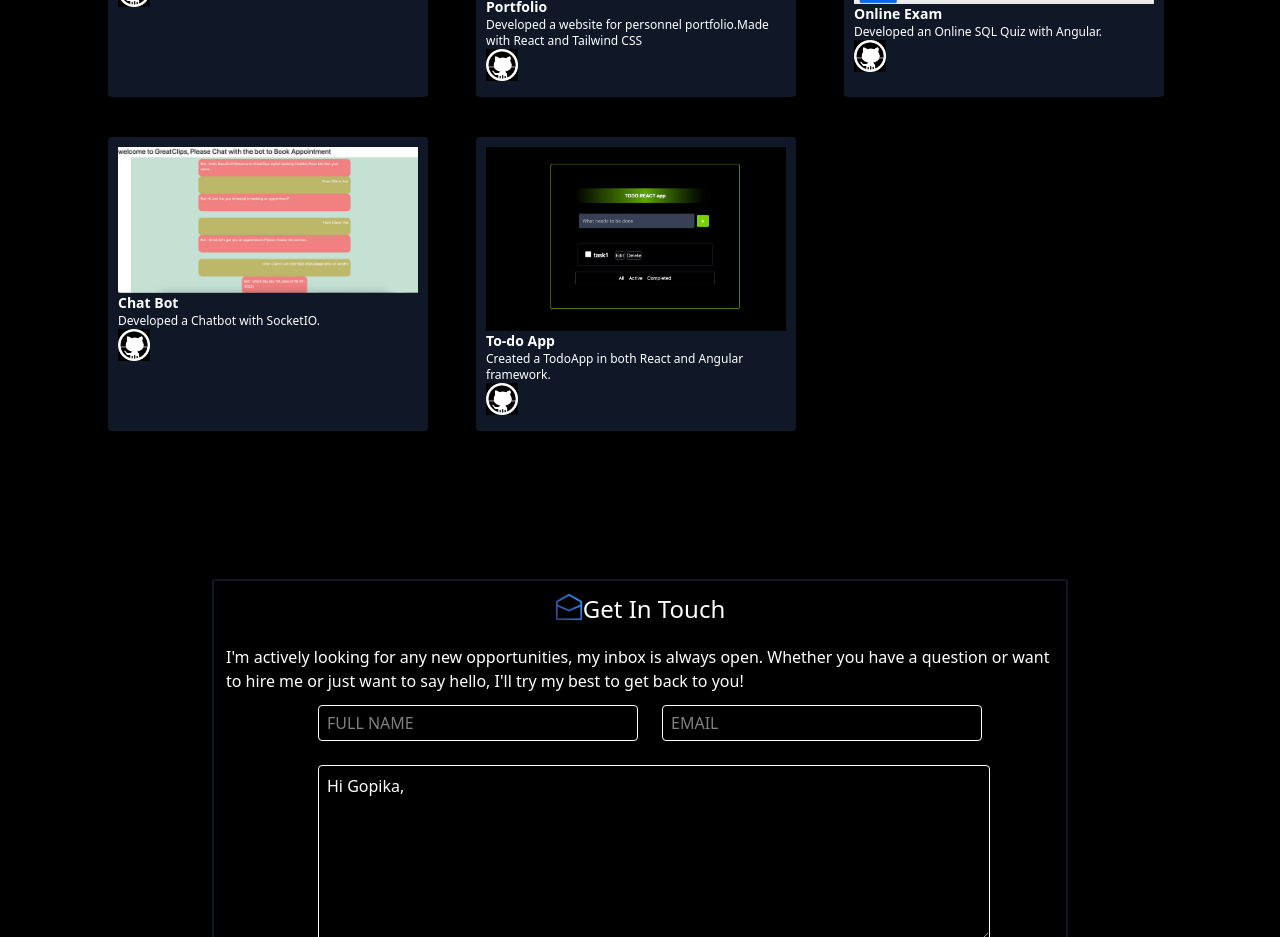
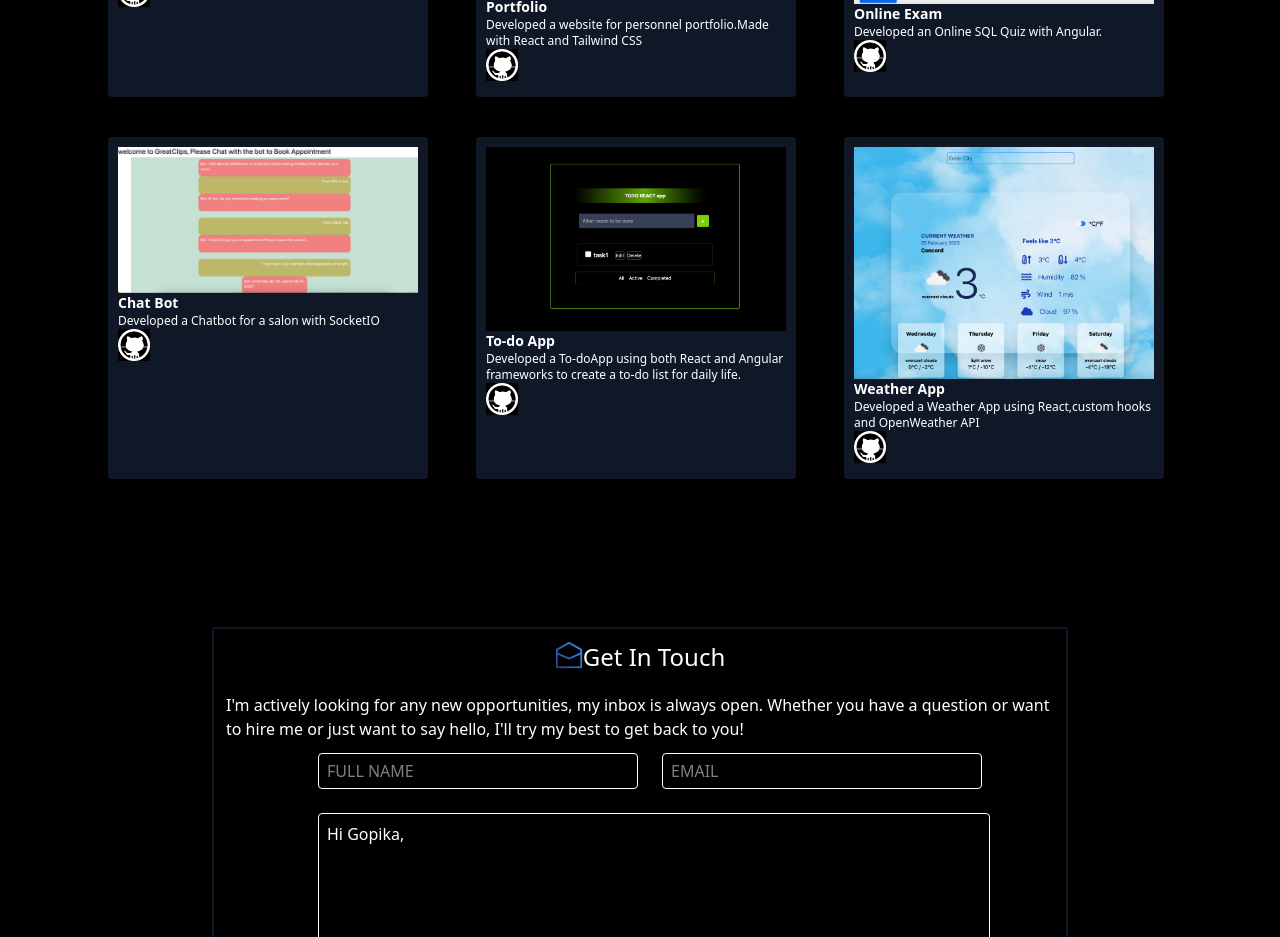
Before and after one commit to gopikalakshmia/portfolio, a React (Vite) app: page / in a window 1280 px wide. Shown: the part 3120-4057 px from the top of the page. Built offline with nearby package versions, Linux system fonts and the light colour scheme.

Commit message:
project updated

```diff
--- a/src/assets/Project.js
+++ b/src/assets/Project.js
@@ -22,12 +22,18 @@ export const Projects = [
     title: "Chat Bot",
     img: `./images/chatbot.png`,
     githubLink:'https://github.com/gopikalakshmia/ChatbotSocketIO',
-    skills: `Developed a Chatbot with SocketIO.`,
+    skills: `Developed a Chatbot for a salon with SocketIO`,
   },
   {
     title: "To-do App",
     img: `./images/Todo.jpg`,
     githubLink:'https://github.com/gopikalakshmia/TODOAPP',
-    skills: `Created a TodoApp in both React and Angular framework.`,
+    skills: `Developed a To-doApp using both React and Angular frameworks to create a to-do list for daily life.`,
+  },
+  {
+    title: "Weather App",
+    img: `./images/weather.jpg`,
+    githubLink:'https://github.com/gopikalakshmia/weatherapp-react',
+    skills: `Developed a Weather App using  React,custom hooks and OpenWeather API`,
   },
 ];
```
Also changed, not shown: public/images/weather.jpg (added).
